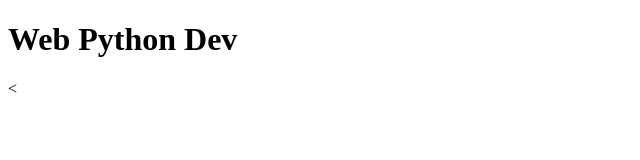
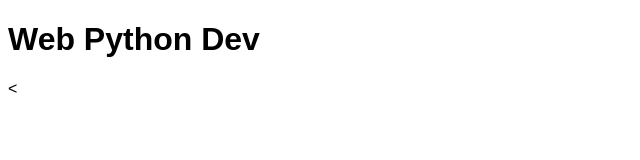
Before and after one commit to Fast4word/web.pythondev, a plain HTML site: page index.html in a window 1280 px wide. Shown: the whole page, without its empty margins (0-640 px from the left). Drawn offline with Linux system fonts and the light colour scheme.

Commit message:
Update index.html

```diff
--- a/index.html
+++ b/index.html
@@ -1,6 +1,9 @@
 <!doctype html>
 <html>
-  <link type="css" src="pagestyle.css">
+  <head>
+  <link rel="stylesheet" href="pagestyle.css">
+  </head>
+  <body>
   <h1>Web Python Dev</h1>
   <
 </html>
```
